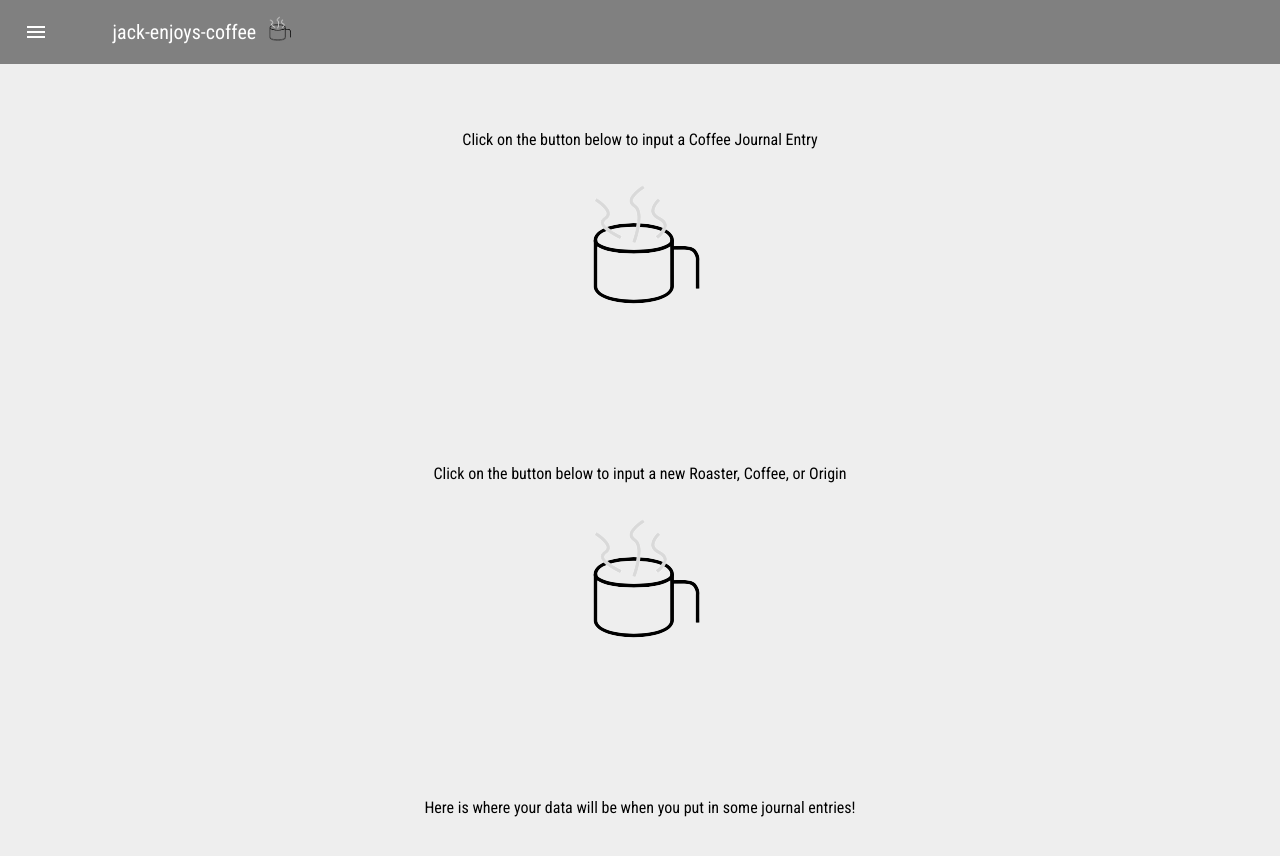
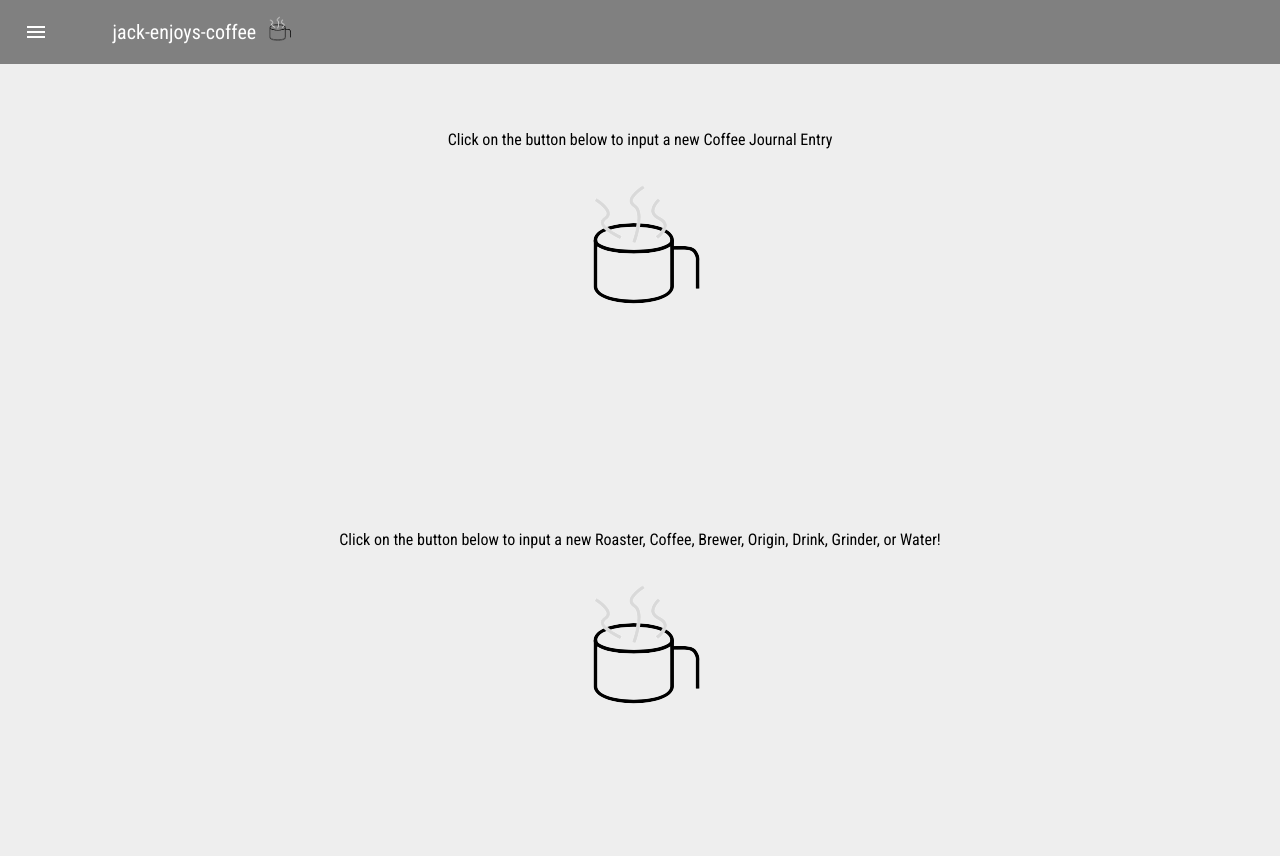
Before and after one commit to jackbrenneman/jack-enjoys-coffee, a React (Create React App) app: page /data in a window 1280 px wide. Shown: the top 856 px of the page. Built offline with nearby package versions, Linux system fonts and the light colour scheme.

Commit message:
just a lil bit of general clean up

```diff
--- a/src/App.js
+++ b/src/App.js
@@ -7,9 +7,6 @@ import { createBrowserHistory } from 'history';
 import { createMuiTheme, ThemeProvider } from '@material-ui/core/styles';
 import TopNav from './nav/topnav.js';
 import Home from './sections/home.js';
-import Blog from './sections/blog.js';
-// import Coffee from './sections/coffee.js';
-import Equipment from './sections/equipment.js';
 import Data from './sections/data.js';
 import CoffeeEntryContainer from './sections/coffee_entry/coffee_entry_container.js';
 import CurrentCoffeeEntriesContainer from './sections/current_coffee/current_coffee_entries_container.js';
@@ -48,12 +45,6 @@ function App() {
           <Route exact path="/data">
             <Data />
           </Route>
-          <Route exact path="/equipment">
-            <Equipment />
-          </Route>
-          <Route exact path="/blog">
-            <Blog />
-          </Route>
           <Route exact path="/data/coffee_entry">
             <CoffeeEntryContainer />
           </Route>
--- a/src/consts.js
+++ b/src/consts.js
@@ -6,8 +6,6 @@ import PropTypes from 'prop-types';
 import HomeIcon from '@material-ui/icons/Home';
 import AssessmentIcon from '@material-ui/icons/Assessment';
 import LocalCafeIcon from '@material-ui/icons/LocalCafe';
-import BuildIcon from '@material-ui/icons/Build';
-import LibraryBooksIcon from '@material-ui/icons/LibraryBooks';
 
 export const drawerPages = [
   {
@@ -24,16 +22,6 @@ export const drawerPages = [
     name: 'Coffee',
     icon: <LocalCafeIcon />,
     path: '/coffee',
-  },
-  {
-    name: 'Equipment',
-    icon: <BuildIcon />,
-    path: '/equipment',
-  },
-  {
-    name: 'Blog',
-    icon: <LibraryBooksIcon />,
-    path: '/blog',
   },
 ];
 
--- a/src/sections/blog.js
+++ /dev/null
@@ -1,11 +0,0 @@
-/**
- * Blog. Do I even wanna do this? I dunno.
- */
-import React from 'react';
-import UnderConstruction from '../sections/under_construction';
-
-function Blog() {
-  return <UnderConstruction />;
-}
-
-export default Blog;
--- a/src/sections/data.js
+++ b/src/sections/data.js
@@ -25,7 +25,7 @@ function Data() {
         <Grid item xs={12}>
           <Box p={4}>
             <Typography variant="body1" align="center">
-              Click on the button below to input a Coffee Journal Entry
+              Click on the button below to input a new Coffee Journal Entry
             </Typography>
             <Box p={2}>
               <NavLink
@@ -43,8 +43,8 @@ function Data() {
         <Grid item xs={12}>
           <Box p={4}>
             <Typography variant="body1" align="center">
-              Click on the button below to input a new Roaster, Coffee, or
-              Origin
+              Click on the button below to input a new Roaster, Coffee, Brewer,
+              Origin, Drink, Grinder, or Water!
             </Typography>
             <Box p={2}>
               <NavLink
@@ -57,14 +57,6 @@ function Data() {
                 </Box>
               </NavLink>
             </Box>
-          </Box>
-        </Grid>
-        <Grid item xs={12}>
-          <Box p={4}>
-            <Typography variant="body1" align="center">
-              Here is where your data will be when you put in some journal
-              entries!
-            </Typography>
           </Box>
         </Grid>
       </Grid>
--- a/src/sections/equipment.js
+++ /dev/null
@@ -1,11 +0,0 @@
-/**
- * Equipment page. Dunno if I'll do this page but it's here.
- */
-import React from 'react';
-import UnderConstruction from '../sections/under_construction';
-
-function Equipment() {
-  return <UnderConstruction />;
-}
-
-export default Equipment;
```
